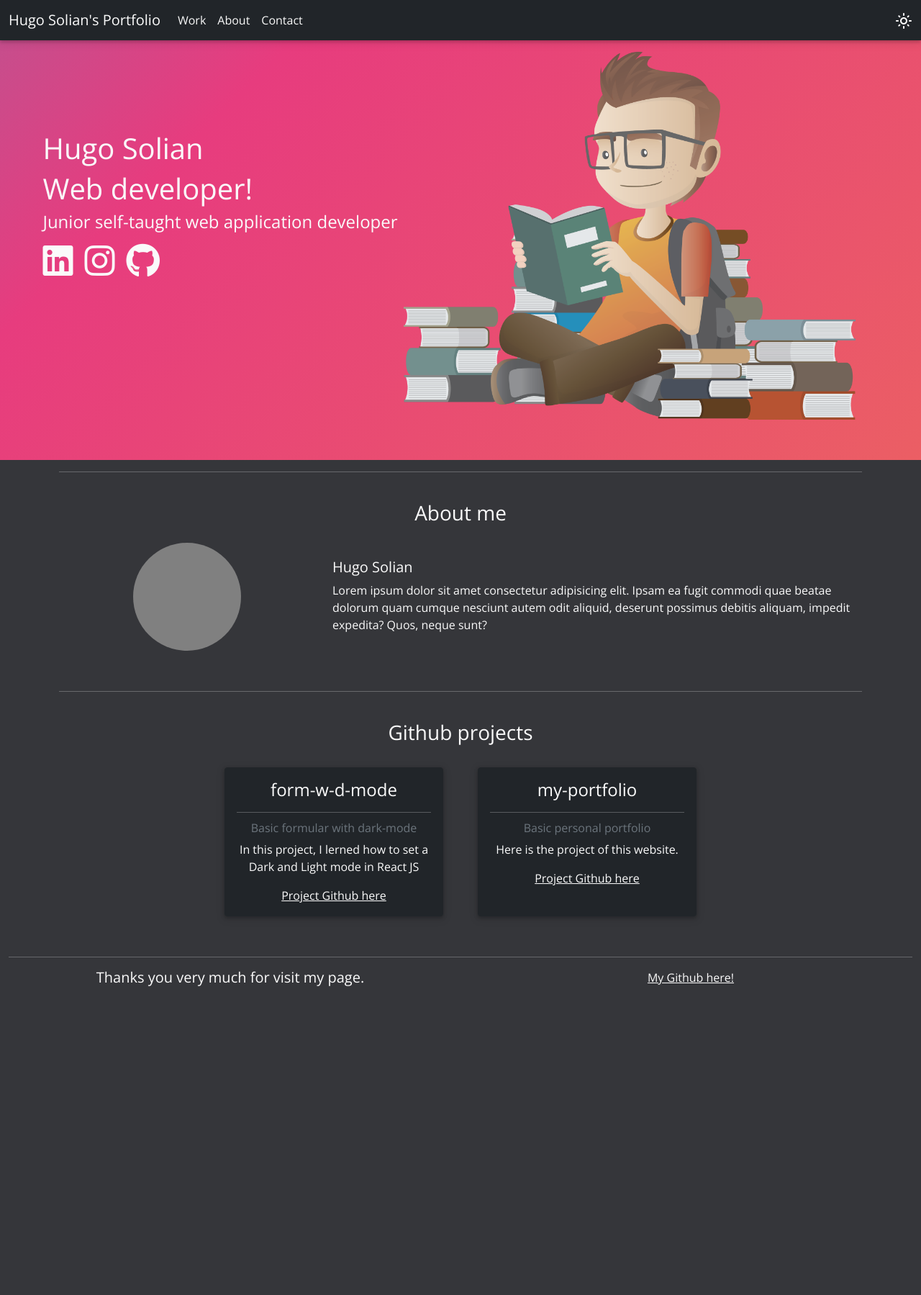
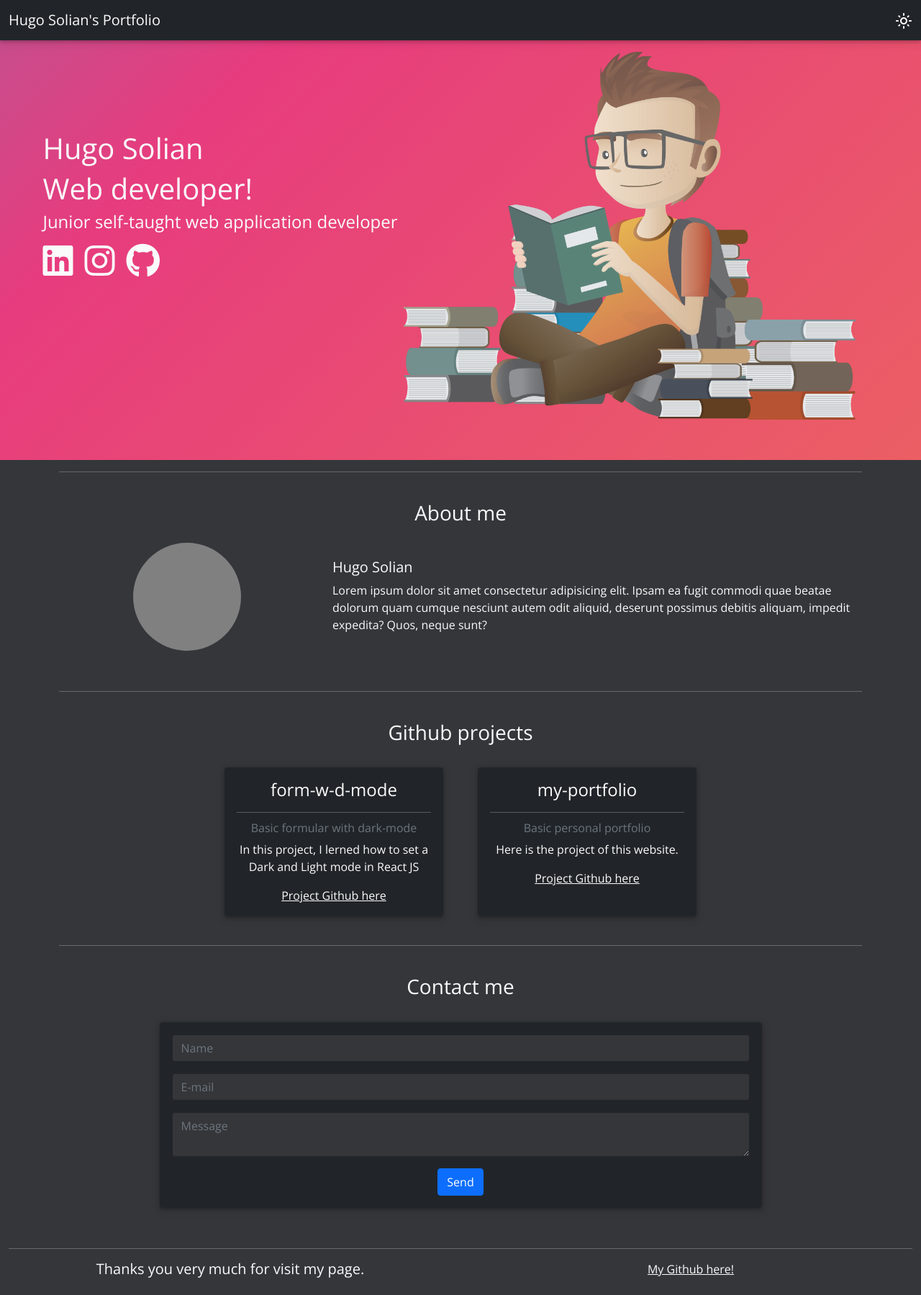
Before and after one commit to Hugarra/my-portfolio, a React (Create React App) app: page / in a window 1280 px wide. Shown: the whole page at 72% size. Before the commit the page ends 1394 px from the top, so only its background shows below. Built offline with nearby package versions, Linux system fonts and the light colour scheme.

Commit message:
Contactme added

```diff
--- a/package.json
+++ b/package.json
@@ -10,6 +10,7 @@
     "material-design-icons": "^3.0.1",
     "react": "^17.0.2",
     "react-dom": "^17.0.2",
+    "react-hook-form": "^7.2.3",
     "react-rain-animation": "^1.0.4",
     "react-router-dom": "^5.2.0",
     "react-scripts": "4.0.3",
--- a/src/App.css
+++ b/src/App.css
@@ -30,6 +30,10 @@ a:hover {
 .fab {
   font-size: 3rem;
 }
+.form-contact {
+  width: 75%;
+  margin: auto;
+}
 .landing {
   margin-top: 56px;
   background: linear-gradient(-45deg, #ee7752, #e73c7e, #23a6d5, #23d5ab);
--- /dev/null
+++ b/src/components/Contact.jsx
@@ -0,0 +1,30 @@
+import React from 'react';
+import { useForm } from 'react-hook-form';
+
+
+function Contact(props) {
+
+    const { register, handleSubmit, formState: { errors } } = useForm();
+    const onSubmit = data => {
+        console.log(data);
+        console.log(errors);
+    }
+
+    return (
+        <div className="text-center pt-4 pb-4">
+            <h3 className="pb-4">Contact me</h3>
+            <div className="card form-contact">
+                <form onSubmit={handleSubmit(onSubmit)} className="m-3">
+                    <input className="mb-3 form-control" type="text" placeholder="Name" {...register("Name", {required: true, maxLength: 80})} />
+                    <input className="mb-3 form-control" type="email" placeholder="E-mail" {...register("E-mail", {required: true, maxLength: 80})} />
+                    <textarea className="mb-3 form-control" placeholder="Message" {...register("Message", {required: true, min: 10})} />
+
+                    <button className="btn btn-primary" type="submit">Send</button>
+                </form>
+
+            </div>
+        </div>
+    );
+}
+
+export default Contact;
--- a/src/components/Landing.jsx
+++ b/src/components/Landing.jsx
@@ -2,6 +2,7 @@ import React from 'react';
 
 import About from "./About.jsx"
 import Proyectos from "./Proyectos.jsx"
+import Contact from "./Contact.jsx"
 
 import LandingImage from "../materials/kisspng-jamal-mohamed-college-student-shri-ram-college-of-5ae0ce56451bf5.9906879715246823262831.png"
 
@@ -39,6 +40,10 @@ function Landing(props) {
                 <div data-aos="fade-up">
                     <Proyectos></Proyectos>
                 </div>
+                <hr></hr>
+                <div data-aos="fade-up">
+                    <Contact></Contact>
+                </div>
             </div>
         </div>
     );
--- a/src/components/Navbar.jsx
+++ b/src/components/Navbar.jsx
@@ -8,16 +8,6 @@ function Navbar(props) {
         <nav className="navbar navbar-expand-lg fixed-top">
             <div className="container-fluid">
                 <a className="navbar-brand" href="/">Hugo Solian's Portfolio</a>
-                <button className="navbar-toggler" type="button" data-bs-toggle="collapse" data-bs-target="#navbarNavAltMarkup" aria-controls="navbarNavAltMarkup" aria-expanded="false" aria-label="Toggle navigation">
-                    <span className="navbar-toggler-icon"></span>
-                </button>
-                <div className="collapse navbar-collapse" id="navbarNavAltMarkup">
-                    <div className="navbar-nav">
-                        <a className="nav-link active" aria-current="page" href="/">Work</a>
-                        <a className="nav-link" href="/">About</a>
-                        <a className="nav-link" href="/">Contact</a>
-                    </div>
-                </div>
                 {
                     props.theme ?
                         <span className="dark-light-mode">
--- a/src/themes/global.js
+++ b/src/themes/global.js
@@ -23,8 +23,14 @@ nav {
   box-shadow: 0 2px 5px 0 rgba(0, 0, 0, .25), 0 3px 10px 5px rgba(0, 0, 0, 0.05) !important;
   transition: all 0.25s linear;
 }
-.navbar-brand, .nav-link {
+.navbar-brand {
   color: ${({ theme }) => theme.text};
   transition: all 0.25s linear;
 }
+.form-control {
+  background: ${({ theme }) => theme.body};
+  color: ${({ theme }) => theme.text};
+  border-color: ${({ theme }) => theme.cardBorder};
+  transition: all 0.25s linear;
+}
 `
```
Also changed, not shown: 1 other file (tests, documents, lock files or other folders).
